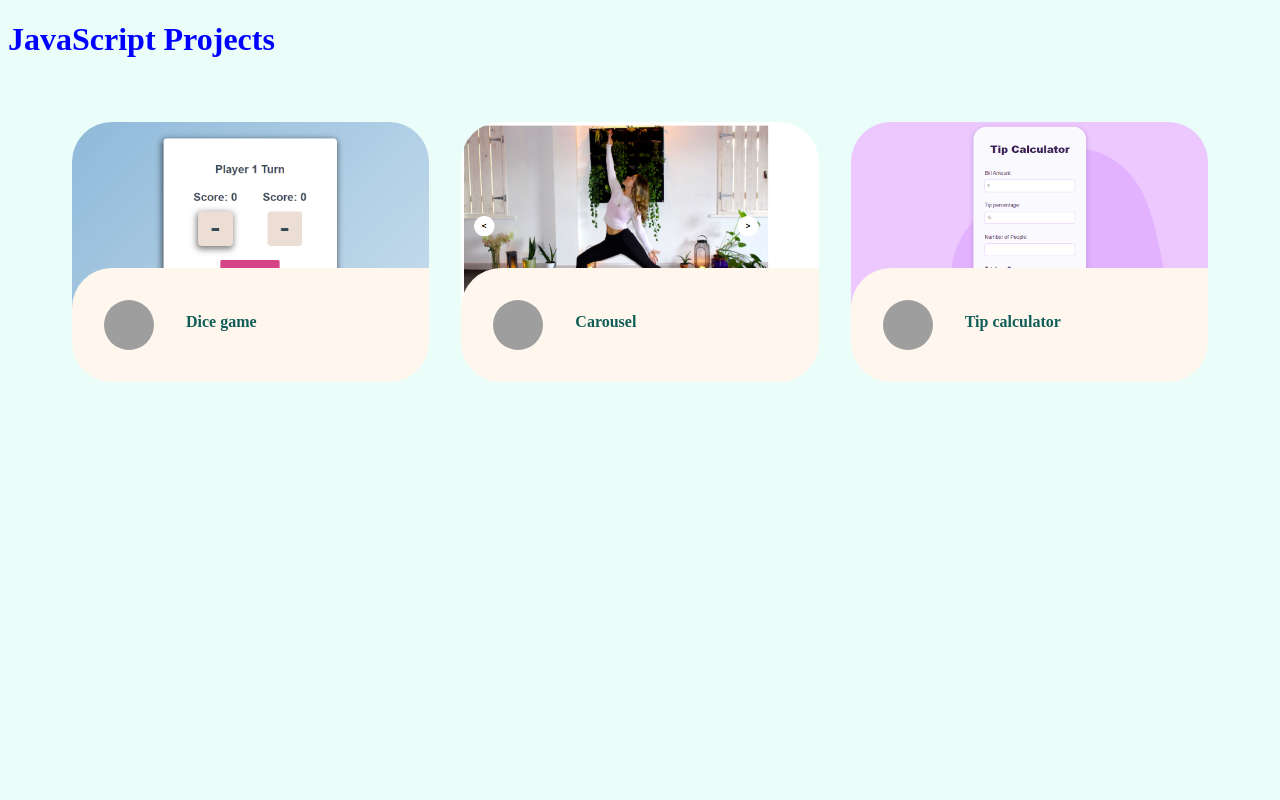
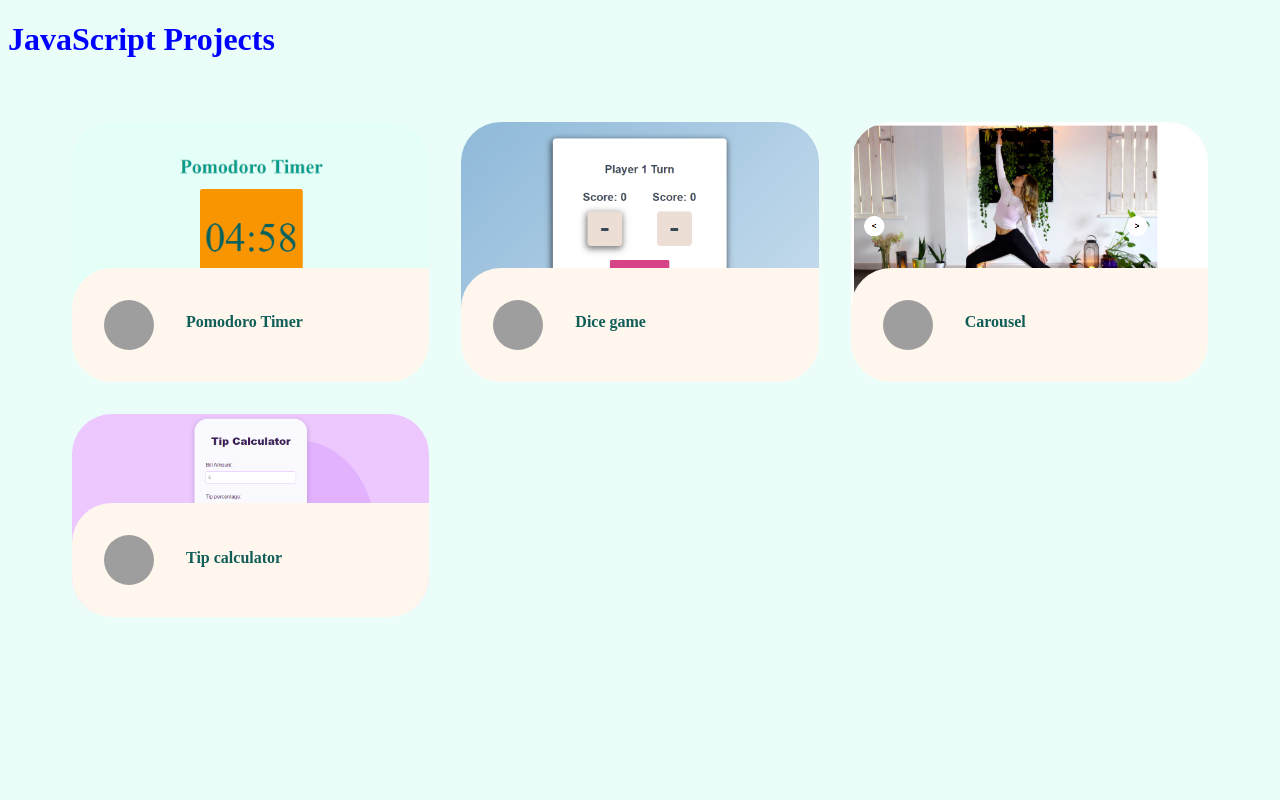
Before and after one commit to hellodeborahuk/javascript-work, a plain HTML site: page index.html in a window 1280 px wide. Drawn offline with Linux system fonts and the light colour scheme; grey boxes are pictures that could not be loaded.

Commit message:
Updated index with links and pomodoro

```diff
--- a/index.html
+++ b/index.html
@@ -12,8 +12,37 @@
       <h1>JavaScript Projects</h1>
 
       <ul class="cards">
+         <li>
+          <a href="src/pomodoro-timer/index.html" target="_blank" class="card">
+            <img
+              src="media/pomodoro.png"
+              class="card__image"
+              alt=""
+            />
+            <div class="card__overlay">
+              <div class="card__header">
+                <svg class="card__arc" xmlns="http://www.w3.org/2000/svg">
+                  <path />
+                </svg>
+                <img
+                  class="card__thumb"
+                  src="https://upload.wikimedia.org/wikipedia/commons/3/3b/Javascript_Logo.png"
+                  alt=""
+                />
+                <div class="card__header-text">
+                  <h3 class="card__title">Pomodoro Timer</h3>
+
+                </div>
+              </div>
+              <p class="card__description">
+                Lorem ipsum dolor sit amet consectetur adipisicing elit.
+                Asperiores, blanditiis?
+              </p>
+            </div>
+          </a>
+        </li>
         <li>
-          <a href="" class="card">
+          <a href="src/dice-game/index.html" target="_blank" class="card">
             <img
               src="media/dice-game.png"
               class="card__image"
@@ -40,7 +69,7 @@
           </a>
         </li>
         <li>
-          <a href="" class="card">
+          <a href="src/carousel/index.html" target="_blank" class="card">
             <img
               src="media/carousel.png"
               class="card__image"
@@ -67,7 +96,7 @@
           </a>
         </li>
         <li>
-          <a href="" class="card">
+          <a href="src/tip-calculator-javascript/index.html" target="_blank" class="card">
             <img
               src="media/tip-calculator.png"
               class="card__image"
@@ -95,6 +124,7 @@
             </div>
           </a>
         </li>
+
       </ul>
     </div>
   </body>
```
Also changed, not shown: media/pomodoro.png (added).
